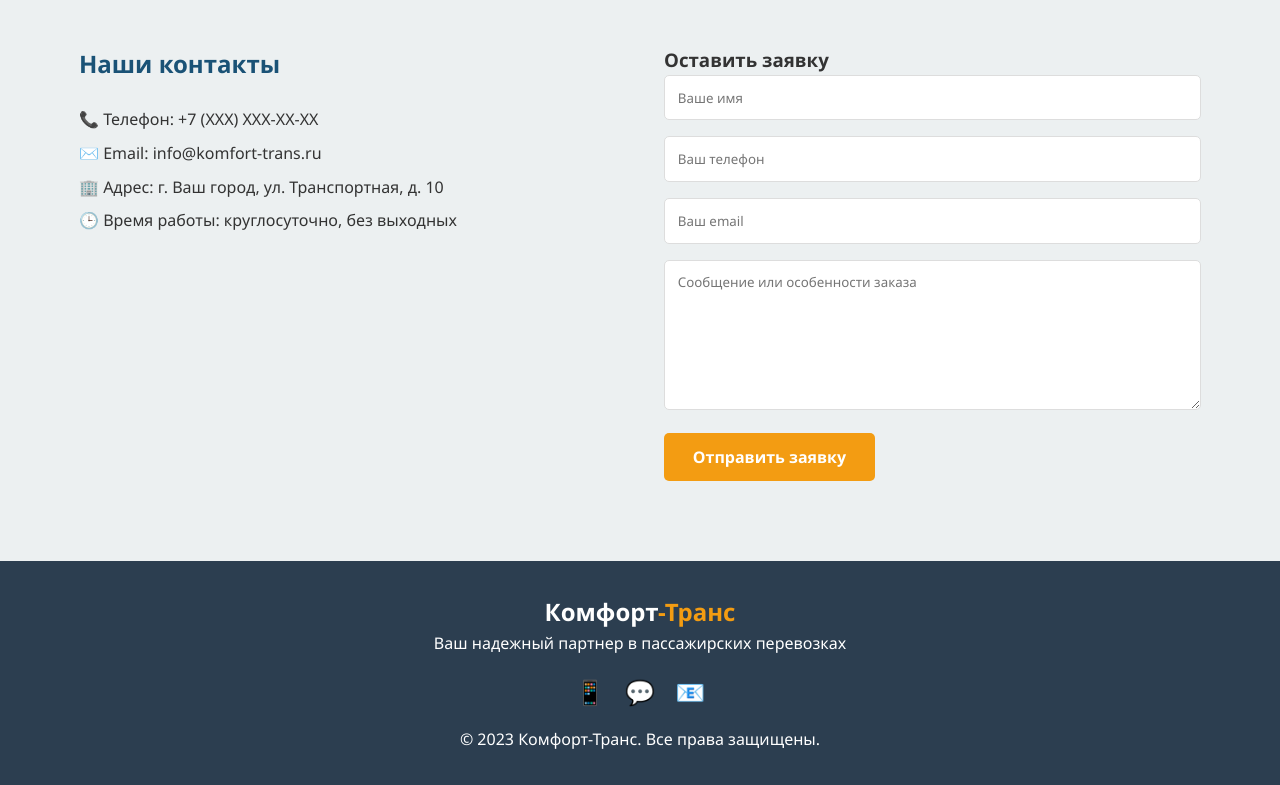
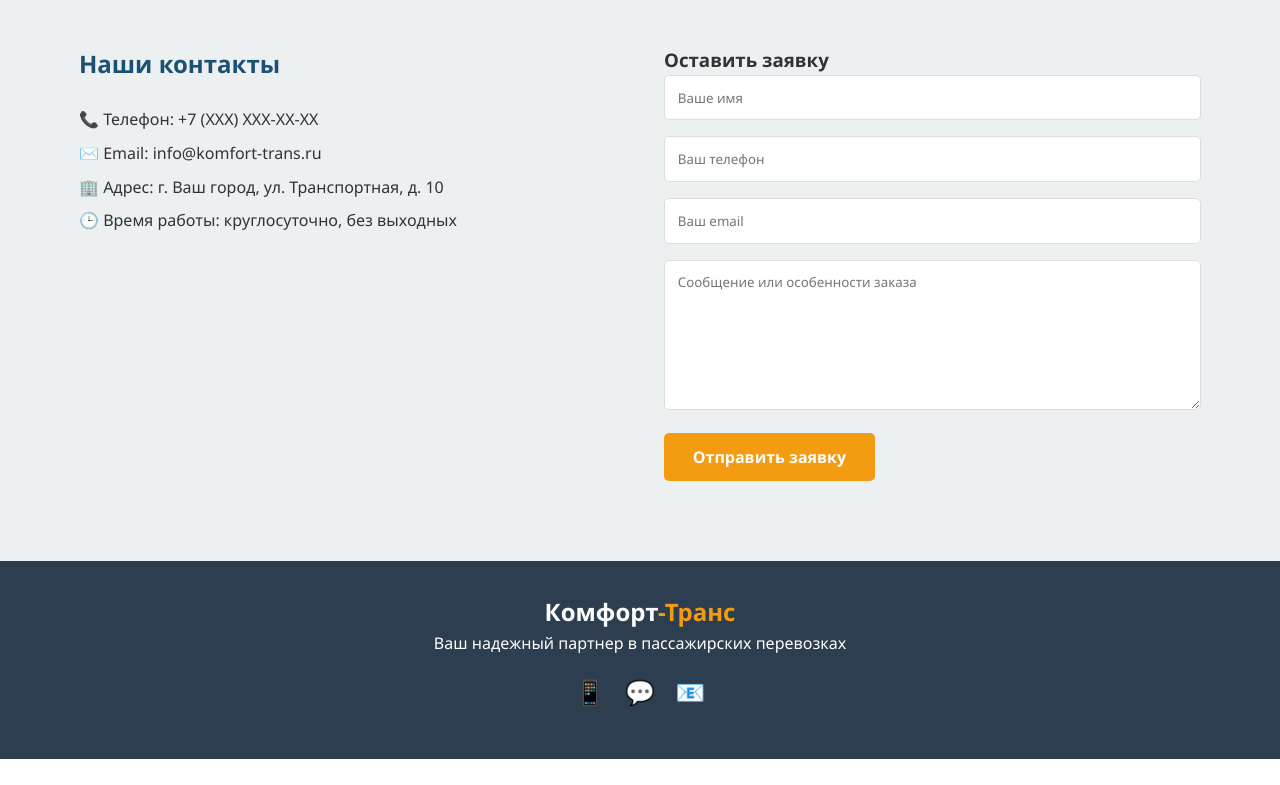
Before and after one commit to HOADF/TKS, a plain HTML site: page index.html in a window 1280 px wide. Shown: the part 3328-4113 px from the top of the page. After the commit the page ends 4087 px from the top, so only its background shows below. Drawn offline with Linux system fonts and the light colour scheme.

Commit message:
Update index.html

```diff
--- a/index.html
+++ b/index.html
@@ -554,7 +554,6 @@
                 <a href="#">💬</a>
                 <a href="#">📧</a>
             </div>
-            <p>&copy; 2023 Комфорт-Транс. Все права защищены.</p>
         </div>
     </footer>
 </body>
```
